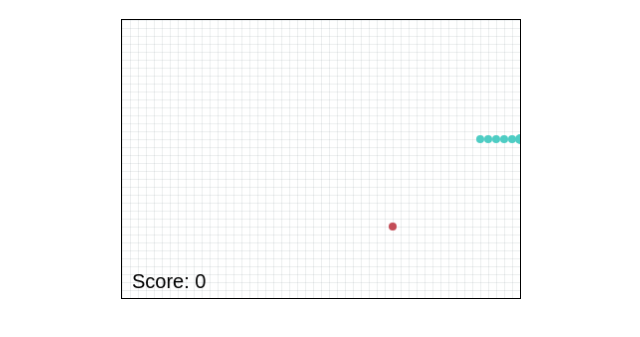
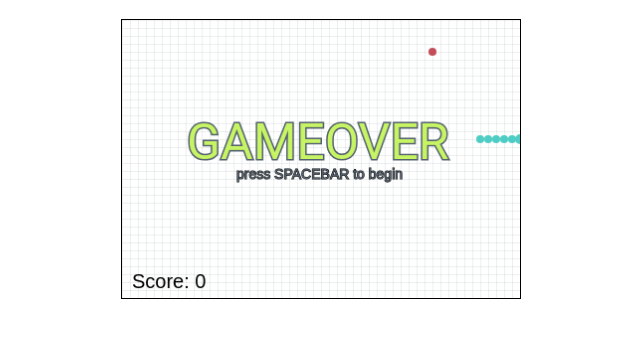
Before and after one commit to joonxz/canvas-games, a website: page public/index.html in a window 1280 px wide. Shown: the part 61-398 px from the top of the page, without its empty margins (319-959 px from the left). Drawn offline with nearby package versions, Linux system fonts and the light colour scheme; files that its build step writes are made by us from their sources.

Commit message:
added gameover screen

```diff
--- a/frontend/js/draw.js
+++ b/frontend/js/draw.js
@@ -43,6 +43,10 @@
     entities[i].draw(ctx);
   };
 
+  if (gameover) {
+    gameOverScreen();
+    return;
+  }
   // retrieve image data for color filters
   var canvasImageData = ctx.getImageData( 0, 0, canvas.width, canvas.height);
   var data = canvasImageData.data;
--- a/frontend/js/entities.js
+++ b/frontend/js/entities.js
@@ -1,6 +1,7 @@
 var entities = [];
-
-var snake = new Snake(80, 120);
+var snake;
+var dir;
+var score;
 
 var createPellet = function () {
   var gridSize = 8;
@@ -12,10 +13,15 @@
   entities.push(new Pellets(pelletX, pelletY));
 };
 
-var createSnake = function () {
+var resetGame = function () {
+  entities = [];
+
+  snake = new Snake(80, 120);
   entities.push(snake);
+  createPellet();
+
+  dir = "right";
+  score = 0;
 };
 
-createSnake();
-
-createPellet();
+resetGame();
--- /dev/null
+++ b/frontend/js/gameover.js
@@ -0,0 +1,25 @@
+var gameOverScreen = function () {
+
+  ctx.save();
+  {
+    ctx.font = "50px roboto";
+    ctx.strokeStyle = scoreColor;
+    ctx.lineWidth = 3;
+    ctx.fillStyle = "#C7F464";
+
+    ctx.strokeText("GAMEOVER", canvas.width/8 + 15, canvas.height/2);
+    ctx.fillText("GAMEOVER", canvas.width/8 + 15, canvas.height/2);
+  }
+  ctx.restore();
+
+  ctx.save();
+  {
+
+    ctx.font = "14px arial";
+    ctx.fillStyle = scoreColor;
+
+    ctx.strokeText("press SPACEBAR to begin", canvas.width/4 + 15, canvas.height/2 + 20);
+    ctx.fillText("press SPACEBAR to begin", canvas.width/4 + 15, canvas.height/2 + 20);
+  }
+  ctx.restore();
+};
--- a/frontend/js/index.js
+++ b/frontend/js/index.js
@@ -1,8 +1,8 @@
 var canvas = document.getElementById('snake');
 var ctx = canvas.getContext('2d');
 
-var dir = "right";
-var score = 0;
+// var dir = "right";
+var spacebarPressed = false;
 
 var inputState = {
   joystick: {x: 0.0, y: 0.0}
--- a/frontend/js/mapping.js
+++ b/frontend/js/mapping.js
@@ -25,7 +25,10 @@
            dir = "down";
         }
         break;
+    case 32:
+        break;
     }
+
 };
 
 document.onkeyup = function(e) {
@@ -54,5 +57,12 @@
            dir = "down";
         }
         break;
+    case 32:
+        // spacebar
+        if (gameover === true) {
+            resetGame();
+           gameover = false;
+        }
+        break;
     }
 };
--- a/frontend/js/simulation.js
+++ b/frontend/js/simulation.js
@@ -8,6 +8,7 @@
     lastTime = time;
 
     if (gameover) {
+      gameOverScreen();
       return;
     }
 
--- a/public/index.html
+++ b/public/index.html
@@ -8,12 +8,12 @@
 
     <script src="../frontend/js/index.js" defer></script>
     <script src="../frontend/js/resize-canvas.js" defer></script>
-
     <script src="../frontend/js/tail.js" defer></script>
     <script src="../frontend/js/snake.js" defer></script>
     <script src="../frontend/js/pellets.js" defer></script>
     <script src="../frontend/js/entities.js" defer></script>
     <script src="../frontend/js/handle-input.js" defer></script>
+    <script src="../frontend/js/gameover.js" defer></script>
     <script src="../frontend/js/mapping.js" defer></script>
     <script src="../frontend/js/simulation.js" defer></script>
     <script src="../frontend/js/draw.js" defer></script>
```
